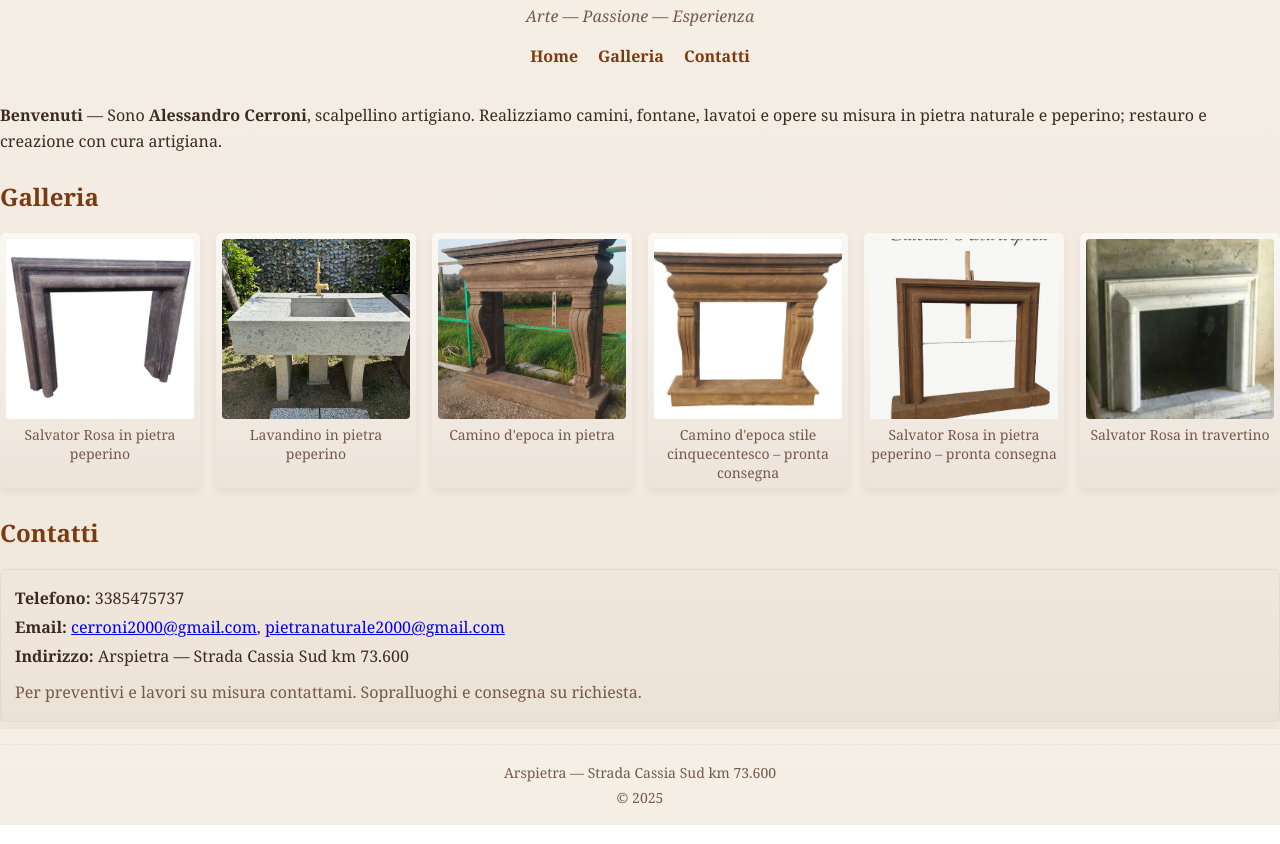
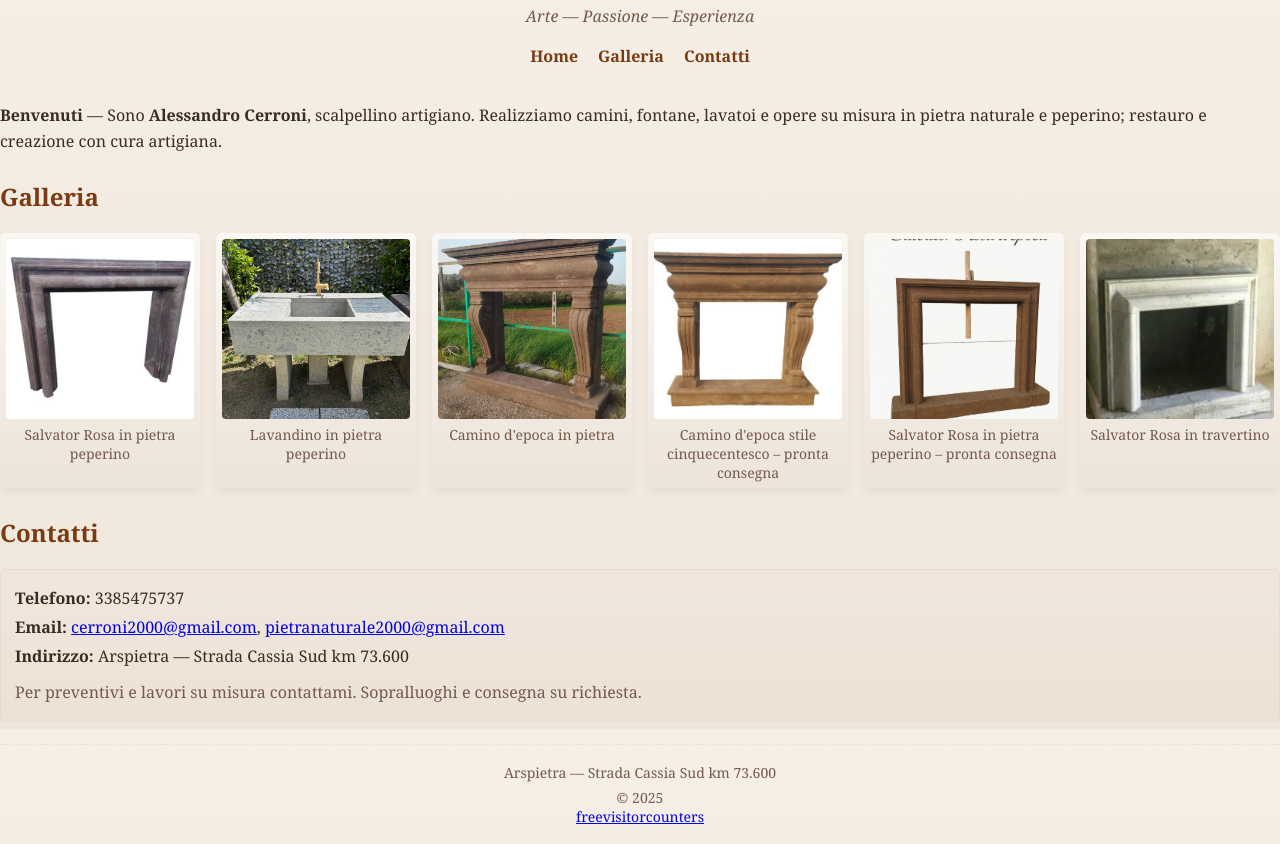
Before and after one commit to cerroni2000-crypto/scalpellino, a plain HTML site: page index.html in a window 1280 px wide. Shown: the part 71-915 px from the top of the page. Drawn offline with Linux system fonts and the light colour scheme.

Commit message:
Update index.html

```diff
--- a/index.html
+++ b/index.html
@@ -94,7 +94,8 @@ footer{text-align:center;padding:18px 0;margin-top:22px;color:var(--muted);font-
 
   <footer>
     <div>Arspietra — Strada Cassia Sud km 73.600</div>
-    <div style="margin-top:6px;">© 2025</div>
+    <div style="margin-top:6px;">© 2025</div> <a href='http://www.freevisitorcounters.com'>freevisitorcounters</a> <script type='text/javascript' src='https://www.freevisitorcounters.com/auth.php?id=5ecd57cdafaabe27ef10cadf015fcaf80c6e7673'></script>
+<script type="text/javascript" src="https://www.freevisitorcounters.com/en/home/counter/1423661/t/3"></script>
   </footer>
 
   <!-- Lightbox -->
```
